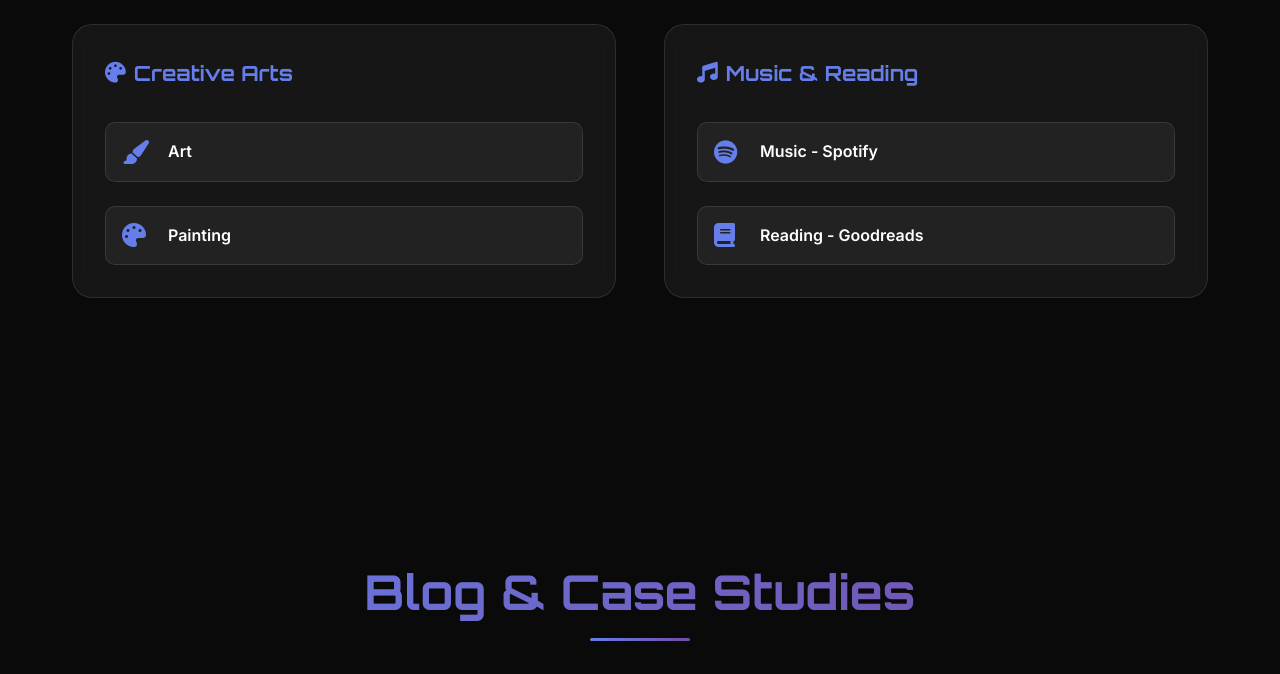
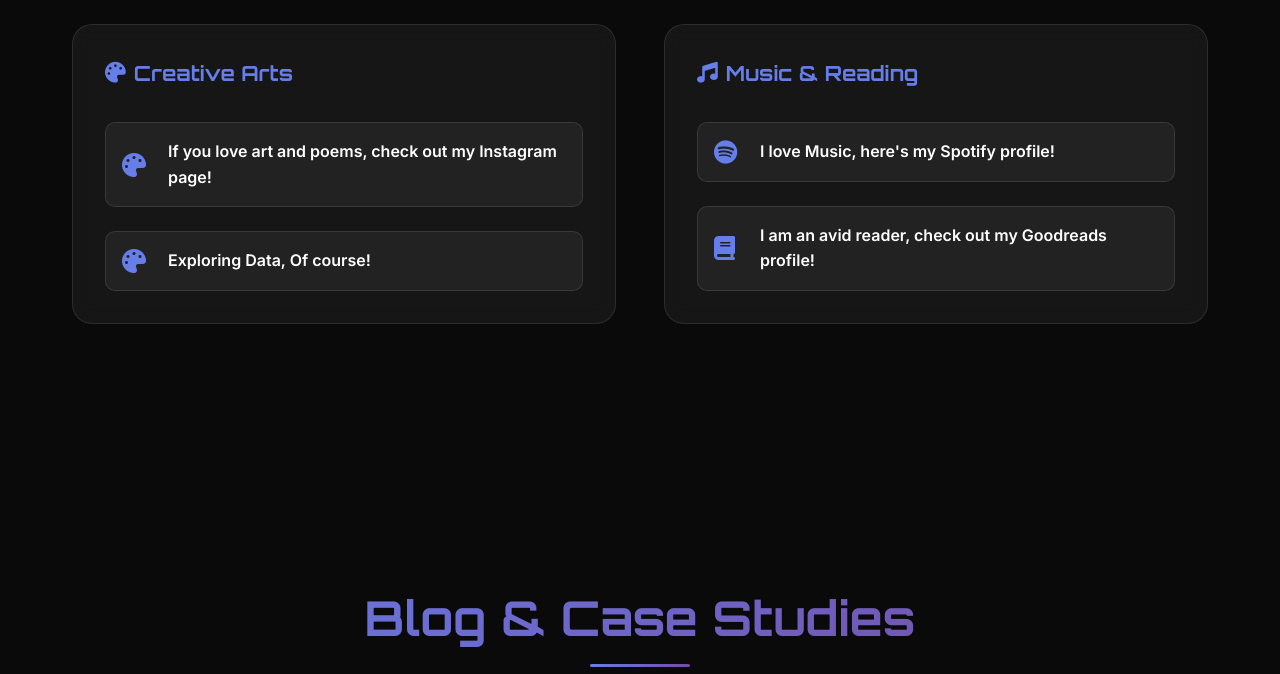
Before and after one commit to nithyaah16/nithyashree_balachandran-portfolio, a website: page index.html in a window 1280 px wide. Shown: the part 5060-5734 px from the top of the page. Drawn offline with Linux system fonts and the light colour scheme; animation ran at ten frames a second.

Commit message:
git status

```diff
--- a/index.html
+++ b/index.html
@@ -365,12 +365,14 @@
                     <h3><i class="fas fa-palette"></i> Creative Arts</h3>
                     <div class="hobbies-grid">
                         <div class="hobby-item">
-                            <i class="fas fa-paint-brush"></i>
-                            <span>Art</span>
+                            <a href="https://www.instagram.com/artenitz/" target="_blank" class="hobby-link">
+                                <i class="fas fa-palette"></i>
+                                <span>If you love art and poems, check out my Instagram page!</span>
+                            </a>
                         </div>
                         <div class="hobby-item">
                             <i class="fas fa-palette"></i>
-                            <span>Painting</span>
+                            <span>Exploring Data, Of course!</span>
                         </div>
                     </div>
                 </div>
@@ -381,13 +383,13 @@
                         <div class="hobby-item">
                             <a href="https://open.spotify.com/user/xhkrrptwdk351eu7tak13n0u6?si=7020c7e23ed94900" target="_blank" class="hobby-link">
                                 <i class="fab fa-spotify"></i>
-                                <span>Music - Spotify</span>
+                                <span>I love Music, here's my Spotify profile!</span>
                             </a>
                         </div>
                         <div class="hobby-item">
                             <a href="https://www.goodreads.com/" target="_blank" class="hobby-link">
                                 <i class="fas fa-book"></i>
-                                <span>Reading - Goodreads</span>
+                                <span>I am an avid reader, check out my Goodreads profile!</span>
                             </a>
                         </div>
                     </div>
```
